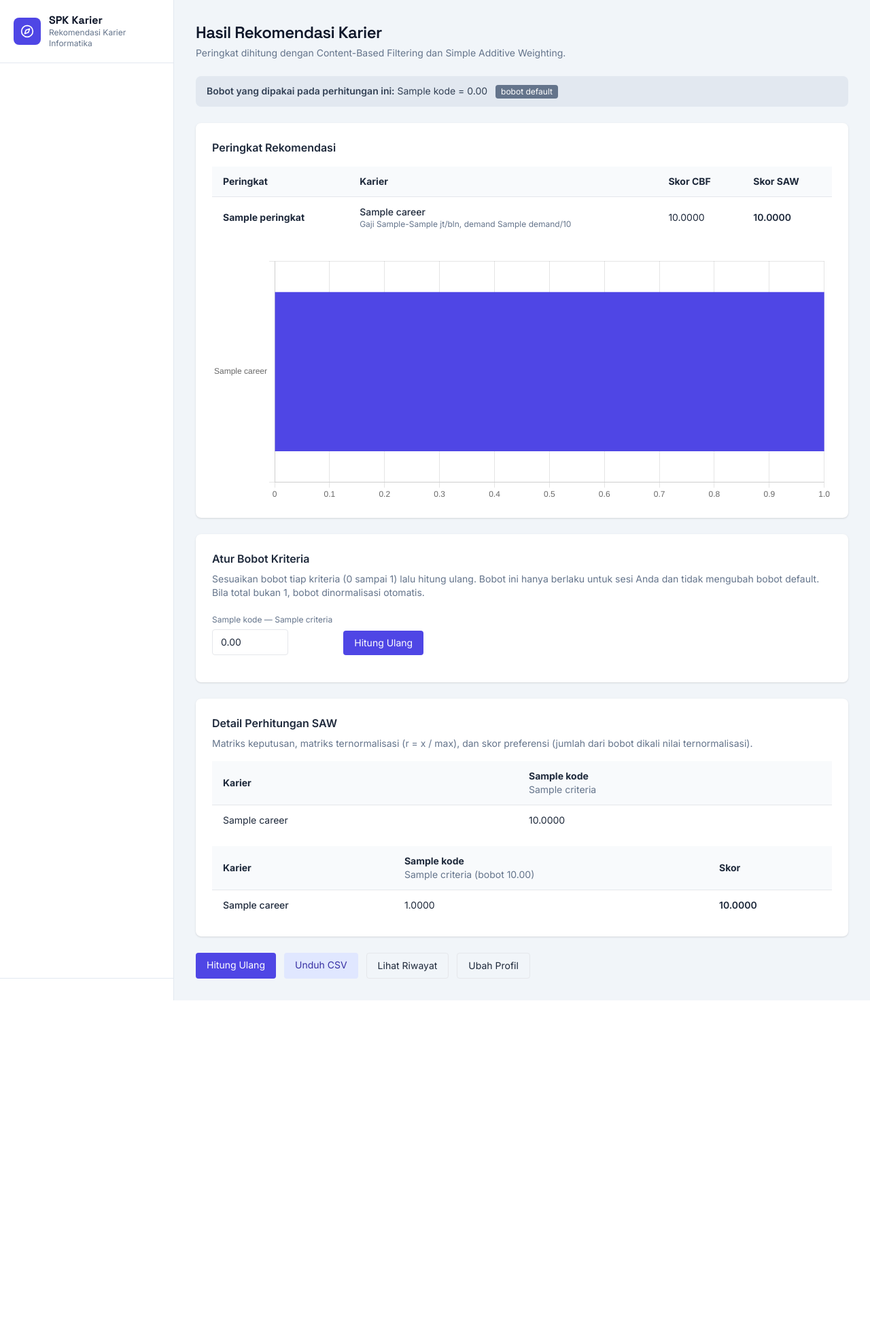
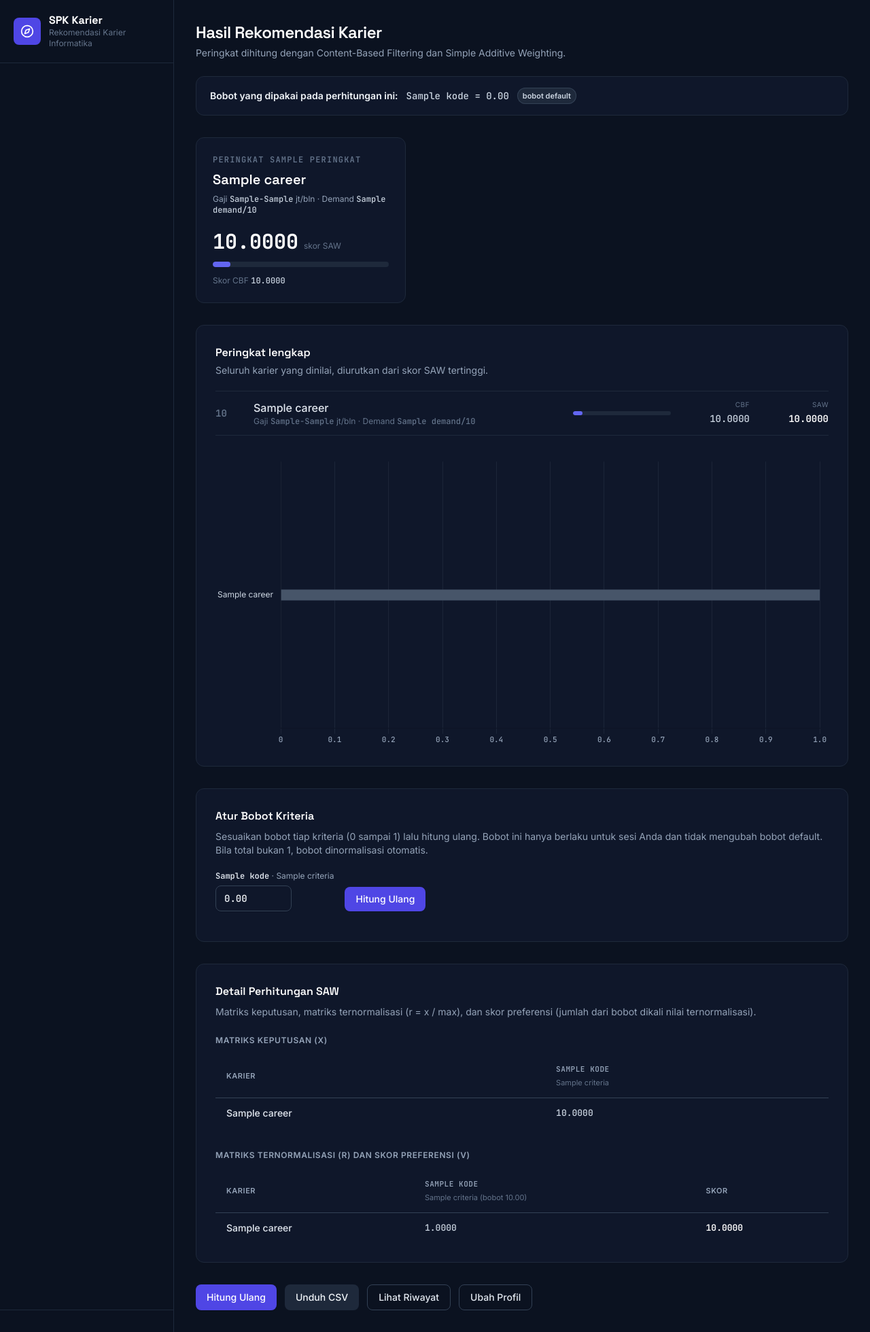
Before and after one commit to yfujust-collab/spk-rekomendasi-karier, a Flask app: template app/templates/spk/hasil.html in a window 1280 px wide. Shown: the whole page at 68% size. Before the commit the page ends 1472 px from the top, so only its background shows below. Run offline with Flask 3, Linux system fonts and the light colour scheme; the template is opened without the code that fills it: most values are stand-ins (such as "Sample title", 1, 10 or a date in 2020); some libraries are stand-ins or nearby versions.

Commit message:
feat(ui): halaman hasil dark dengan podium tiga besar

```diff
--- a/app/templates/spk/hasil.html
+++ b/app/templates/spk/hasil.html
@@ -1,111 +1,146 @@
-{% extends "base.html" %}
+{% extends "base_dark.html" %}
 {% block title %}Hasil Rekomendasi{% endblock %}
 {% block heading %}Hasil Rekomendasi Karier{% endblock %}
 {% block subheading %}Peringkat dihitung dengan Content-Based Filtering dan Simple Additive Weighting.{% endblock %}
 {% block content %}
 
-<div class="rounded-lg px-4 py-3 mb-6 text-sm {% if batch_kustom %}bg-indigo-100 text-indigo-900{% else %}bg-slate-200 text-slate-700{% endif %}">
-  <span class="font-semibold">Bobot yang dipakai pada perhitungan ini:</span>
-  {% for c in detail.criteria %}{{ c.kode }} = {{ '%.2f'|format(bobot_batch[loop.index0]) }}{% if not loop.last %} &middot; {% endif %}{% endfor %}
+{# ---------- Info bobot yang dipakai batch ini ---------- #}
+<div class="card-dark px-5 py-4 mb-8 text-sm flex flex-wrap items-center gap-x-3 gap-y-2">
+  <span class="font-semibold text-slate-100">Bobot yang dipakai pada perhitungan ini:</span>
+  <span class="font-mono text-slate-300">{% for c in detail.criteria %}{{ c.kode }} = {{ '%.2f'|format(bobot_batch[loop.index0]) }}{% if not loop.last %} &middot; {% endif %}{% endfor %}</span>
   {% if batch_kustom %}
-  <span class="inline-block ml-2 bg-indigo-600 text-white text-xs rounded px-2 py-0.5">bobot kustom</span>
+  <span class="badge-kustom-dark">bobot kustom</span>
   {% else %}
-  <span class="inline-block ml-2 bg-slate-500 text-white text-xs rounded px-2 py-0.5">bobot default</span>
+  <span class="badge-default-dark">bobot default</span>
   {% endif %}
   {% if detail.bobot_dinormalisasi %}
-  <span class="block mt-1">Total bobot bukan 1, sehingga bobot dinormalisasi otomatis sebelum perhitungan.</span>
+  <span class="basis-full text-slate-400">Total bobot bukan 1, sehingga bobot dinormalisasi otomatis sebelum perhitungan.</span>
   {% endif %}
 </div>
 
-<div class="bg-white rounded-lg shadow p-6 mb-6">
-  <p class="font-semibold mb-4">Peringkat Rekomendasi</p>
-  <div class="overflow-x-auto mb-6">
+{# ---------- Podium tiga peringkat teratas ---------- #}
+{% macro kartu_podium(r) %}
+<div class="{% if r.peringkat == 1 %}md:order-2{% elif r.peringkat == 2 %}md:order-1{% else %}md:order-3{% endif %}">
+  {% if r.peringkat == 1 %}
+  <div class="rounded-xl border border-violet-500/50 bg-slate-900 p-6 md:-mt-4 md:p-7 shadow-[0_0_50px_-12px_rgba(139,92,246,0.55)]">
+  {% else %}
+  <div class="card-dark p-6">
+  {% endif %}
+    <p class="font-mono text-xs font-semibold uppercase tracking-widest {% if r.peringkat == 1 %}text-violet-300{% else %}text-slate-500{% endif %}">Peringkat {{ r.peringkat }}</p>
+    <p class="font-display {% if r.peringkat == 1 %}text-2xl{% else %}text-xl{% endif %} font-semibold text-white mt-2 leading-snug">{{ r.career.nama }}</p>
+    <p class="text-xs text-slate-400 mt-1.5">Gaji <span class="font-mono text-slate-300">{{ r.career.gaji_min }}-{{ r.career.gaji_max }}</span> jt/bln &middot; Demand <span class="font-mono text-slate-300">{{ r.career.demand }}/10</span></p>
+    <p class="mt-5 flex items-baseline gap-2">
+      <span class="font-mono {% if r.peringkat == 1 %}text-4xl{% else %}text-3xl{% endif %} font-bold text-white">{{ '%.4f'|format(r.skor_saw) }}</span>
+      <span class="text-xs text-slate-500">skor SAW</span>
+    </p>
+    <div class="mt-3 h-2 rounded-full bg-slate-800 overflow-hidden">
+      <div class="score-fill h-full rounded-full {% if r.peringkat == 1 %}bg-violet-500{% else %}bg-indigo-500{% endif %}" style="width: {{ '%.1f'|format(r.skor_saw * 100) }}%"></div>
+    </div>
+    <p class="mt-3 text-xs text-slate-500">Skor CBF <span class="font-mono text-slate-300">{{ '%.4f'|format(r.skor_cbf) }}</span></p>
+  </div>
+</div>
+{% endmacro %}
+
+<div class="grid grid-cols-1 md:grid-cols-3 gap-4 mb-8 items-start">
+  {% for r in rows[:3] %}{{ kartu_podium(r) }}{% endfor %}
+</div>
+
+{# ---------- Peringkat lengkap + grafik ---------- #}
+<div class="card-dark p-6 md:p-7 mb-8">
+  <p class="font-display text-base font-semibold text-white mb-1">Peringkat lengkap</p>
+  <p class="text-sm text-slate-400 mb-5">Seluruh karier yang dinilai, diurutkan dari skor SAW tertinggi.</p>
+  <div class="divide-y divide-slate-800 border-y border-slate-800 mb-7">
+    {% for r in rows %}
+    <div class="grid grid-cols-[2.75rem_1fr_auto] md:grid-cols-[2.75rem_1fr_9rem_6.5rem_6.5rem] items-center gap-3 py-3 {% if r.peringkat == 1 %}bg-violet-400/5{% endif %}">
+      <span class="font-mono text-sm font-semibold {% if r.peringkat == 1 %}text-violet-300{% else %}text-slate-500{% endif %}">{{ '%02d'|format(r.peringkat) }}</span>
+      <span class="min-w-0">
+        <span class="block truncate font-medium {% if r.peringkat == 1 %}text-white{% else %}text-slate-200{% endif %}">{{ r.career.nama }}</span>
+        <span class="block text-xs text-slate-500">Gaji <span class="font-mono">{{ r.career.gaji_min }}-{{ r.career.gaji_max }}</span> jt/bln &middot; Demand <span class="font-mono">{{ r.career.demand }}/10</span></span>
+      </span>
+      <span class="hidden md:block h-1.5 rounded-full bg-slate-800 overflow-hidden">
+        <span class="score-fill block h-full rounded-full {% if r.peringkat == 1 %}bg-violet-500{% else %}bg-indigo-500{% endif %}" style="width: {{ '%.1f'|format(r.skor_saw * 100) }}%"></span>
+      </span>
+      <span class="hidden md:block text-right">
+        <span class="block text-[10px] uppercase tracking-wider text-slate-500">CBF</span>
+        <span class="font-mono text-sm text-slate-300">{{ '%.4f'|format(r.skor_cbf) }}</span>
+      </span>
+      <span class="text-right">
+        <span class="hidden md:block text-[10px] uppercase tracking-wider text-slate-500">SAW</span>
+        <span class="font-mono text-sm font-semibold text-white">{{ '%.4f'|format(r.skor_saw) }}</span>
+      </span>
+    </div>
+    {% endfor %}
+  </div>
+  <div class="relative h-[430px]">
+    <canvas id="chartSkor"></canvas>
+  </div>
+</div>
+
+{# ---------- Panel atur bobot ---------- #}
+<div class="card-dark p-6 md:p-7 mb-8">
+  <p class="font-display text-base font-semibold text-white mb-2">Atur Bobot Kriteria</p>
+  <p class="text-sm text-slate-400 mb-5">Sesuaikan bobot tiap kriteria (0 sampai 1) lalu hitung ulang. Bobot ini hanya berlaku untuk sesi Anda dan tidak mengubah bobot default. Bila total bukan 1, bobot dinormalisasi otomatis.</p>
+  <form method="post" action="{{ url_for('spk.atur_bobot') }}">
+    <div class="flex flex-wrap items-end gap-4 mb-4">
+      {% for c in detail.criteria %}
+      <label class="block">
+        <span class="block text-xs text-slate-400 mb-1.5"><span class="font-mono font-semibold text-slate-200">{{ c.kode }}</span> &middot; {{ c.nama }}</span>
+        <input type="number" name="b{{ loop.index }}" min="0" max="1" step="0.05" value="{{ '%.2f'|format(bobot_sesi[loop.index0]) }}" class="input-dark font-mono w-28">
+      </label>
+      {% endfor %}
+      <button type="submit" class="btn-primary">Hitung Ulang</button>
+    </div>
+  </form>
+  {% if kustom_aktif %}
+  <form method="post" action="{{ url_for('spk.reset_bobot') }}">
+    <button type="submit" class="btn-outline-dark">Kembalikan ke Bobot Default</button>
+  </form>
+  {% endif %}
+</div>
+
+{# ---------- Detail perhitungan SAW ---------- #}
+<div class="card-dark p-6 md:p-7 mb-8">
+  <p class="font-display text-base font-semibold text-white mb-2">Detail Perhitungan SAW</p>
+  <p class="text-sm text-slate-400 mb-6">Matriks keputusan, matriks ternormalisasi (r = x / max), dan skor preferensi (jumlah dari bobot dikali nilai ternormalisasi).</p>
+
+  <p class="text-xs font-semibold uppercase tracking-wider text-slate-400 mb-3">Matriks keputusan (X)</p>
+  <div class="overflow-x-auto mb-8">
     <table class="w-full text-sm">
-      <thead class="bg-slate-50 text-left">
-        <tr>
-          <th class="px-4 py-3">Peringkat</th>
-          <th class="px-4 py-3">Karier</th>
-          <th class="px-4 py-3">Skor CBF</th>
-          <th class="px-4 py-3">Skor SAW</th>
+      <thead>
+        <tr class="border-b border-slate-700">
+          <th class="th-dark">Karier</th>
+          {% for c in detail.criteria %}<th class="th-dark"><span class="font-mono">{{ c.kode }}</span><br><span class="font-normal normal-case tracking-normal text-slate-500">{{ c.nama }}</span></th>{% endfor %}
         </tr>
       </thead>
       <tbody>
-        {% for r in rows %}
-        <tr class="border-t {% if r.peringkat == 1 %}bg-indigo-50{% endif %}">
-          <td class="px-4 py-3 font-bold">{{ r.peringkat }}</td>
-          <td class="px-4 py-3">
-            <p class="font-medium">{{ r.career.nama }}</p>
-            <p class="text-xs text-slate-500">Gaji {{ r.career.gaji_min }}-{{ r.career.gaji_max }} jt/bln, demand {{ r.career.demand }}/10</p>
-          </td>
-          <td class="px-4 py-3">{{ '%.4f'|format(r.skor_cbf) }}</td>
-          <td class="px-4 py-3 font-semibold">{{ '%.4f'|format(r.skor_saw) }}</td>
+        {% for i in range(detail.careers|length) %}
+        <tr class="border-b border-slate-800 last:border-0 transition-colors hover:bg-slate-800/40">
+          <td class="td-dark font-medium text-slate-200">{{ detail.careers[i].nama }}</td>
+          {% for v in detail.matrix[i] %}<td class="td-dark font-mono text-[13px] text-slate-300">{{ '%.4f'|format(v) }}</td>{% endfor %}
         </tr>
         {% endfor %}
       </tbody>
     </table>
   </div>
-  <canvas id="chartSkor" height="120"></canvas>
-</div>
 
-<div class="bg-white rounded-lg shadow p-6 mb-6">
-  <p class="font-semibold mb-2">Atur Bobot Kriteria</p>
-  <p class="text-sm text-slate-500 mb-4">Sesuaikan bobot tiap kriteria (0 sampai 1) lalu hitung ulang. Bobot ini hanya berlaku untuk sesi Anda dan tidak mengubah bobot default. Bila total bukan 1, bobot dinormalisasi otomatis.</p>
-  <form method="post" action="{{ url_for('spk.atur_bobot') }}">
-    <div class="flex flex-wrap items-end gap-4 mb-4">
-      {% for c in detail.criteria %}
-      <label class="block">
-        <span class="text-xs text-slate-500">{{ c.kode }} &mdash; {{ c.nama }}</span>
-        <input type="number" name="b{{ loop.index }}" min="0" max="1" step="0.05" value="{{ '%.2f'|format(bobot_sesi[loop.index0]) }}" class="mt-1 block w-28 border rounded px-3 py-2 text-sm">
-      </label>
-      {% endfor %}
-      <button type="submit" class="bg-indigo-600 text-white rounded px-4 py-2 text-sm hover:bg-indigo-700">Hitung Ulang</button>
-    </div>
-  </form>
-  {% if kustom_aktif %}
-  <form method="post" action="{{ url_for('spk.reset_bobot') }}">
-    <button type="submit" class="border rounded px-4 py-2 text-sm hover:bg-slate-50">Kembalikan ke Bobot Default</button>
-  </form>
-  {% endif %}
-</div>
-
-<div class="bg-white rounded-lg shadow p-6 mb-6">
-  <p class="font-semibold mb-2">Detail Perhitungan SAW</p>
-  <p class="text-sm text-slate-500 mb-4">Matriks keputusan, matriks ternormalisasi (r = x / max), dan skor preferensi (jumlah dari bobot dikali nilai ternormalisasi).</p>
-  <div class="overflow-x-auto mb-4">
-    <table class="w-full text-sm">
-      <thead class="bg-slate-50 text-left">
-        <tr>
-          <th class="px-4 py-3">Karier</th>
-          {% for c in detail.criteria %}<th class="px-4 py-3">{{ c.kode }}<br><span class="font-normal text-slate-500">{{ c.nama }}</span></th>{% endfor %}
-        </tr>
-      </thead>
-      <tbody>
-        {% for i in range(detail.careers|length) %}
-        <tr class="border-t">
-          <td class="px-4 py-3">{{ detail.careers[i].nama }}</td>
-          {% for v in detail.matrix[i] %}<td class="px-4 py-3">{{ '%.4f'|format(v) }}</td>{% endfor %}
-        </tr>
-        {% endfor %}
-      </tbody>
-    </table>
-  </div>
+  <p class="text-xs font-semibold uppercase tracking-wider text-slate-400 mb-3">Matriks ternormalisasi (R) dan skor preferensi (V)</p>
   <div class="overflow-x-auto">
     <table class="w-full text-sm">
-      <thead class="bg-slate-50 text-left">
-        <tr>
-          <th class="px-4 py-3">Karier</th>
-          {% for j in range(detail.criteria|length) %}<th class="px-4 py-3">{{ detail.criteria[j].kode }}<br><span class="font-normal text-slate-500">{{ detail.criteria[j].nama }} (bobot {{ '%.2f'|format(detail.bobot_n[j]) }})</span></th>{% endfor %}
-          <th class="px-4 py-3">Skor</th>
+      <thead>
+        <tr class="border-b border-slate-700">
+          <th class="th-dark">Karier</th>
+          {% for j in range(detail.criteria|length) %}<th class="th-dark"><span class="font-mono">{{ detail.criteria[j].kode }}</span><br><span class="font-normal normal-case tracking-normal text-slate-500">{{ detail.criteria[j].nama }} (bobot {{ '%.2f'|format(detail.bobot_n[j]) }})</span></th>{% endfor %}
+          <th class="th-dark">Skor</th>
         </tr>
       </thead>
       <tbody>
         {% for idx in detail.saw.ranking %}
-        <tr class="border-t">
-          <td class="px-4 py-3 font-medium">{{ detail.careers[idx].nama }}</td>
+        <tr class="border-b border-slate-800 last:border-0 transition-colors hover:bg-slate-800/40">
+          <td class="td-dark font-medium text-slate-200">{{ detail.careers[idx].nama }}</td>
           {% for j in range(detail.criteria|length) %}
-          <td class="px-4 py-3">{{ '%.4f'|format(detail.saw.ternormalisasi[idx][j]) }}</td>
+          <td class="td-dark font-mono text-[13px] text-slate-300">{{ '%.4f'|format(detail.saw.ternormalisasi[idx][j]) }}</td>
           {% endfor %}
-          <td class="px-4 py-3 font-semibold">{{ '%.4f'|format(detail.saw.skor[idx]) }}</td>
+          <td class="td-dark font-mono text-[13px] font-semibold text-white">{{ '%.4f'|format(detail.saw.skor[idx]) }}</td>
         </tr>
         {% endfor %}
       </tbody>
@@ -114,10 +149,10 @@
 </div>
 
 <div class="flex flex-wrap gap-3">
-  <a href="{{ url_for('spk.hitung') }}" class="bg-indigo-600 text-white rounded px-4 py-2 text-sm hover:bg-indigo-700">Hitung Ulang</a>
-  <a href="{{ url_for('spk.export_csv') }}" class="bg-indigo-100 text-indigo-800 rounded px-4 py-2 text-sm hover:bg-indigo-200">Unduh CSV</a>
-  <a href="{{ url_for('spk.riwayat') }}" class="border rounded px-4 py-2 text-sm hover:bg-slate-50">Lihat Riwayat</a>
-  <a href="{{ url_for('spk.profil') }}" class="border rounded px-4 py-2 text-sm hover:bg-slate-50">Ubah Profil</a>
+  <a href="{{ url_for('spk.hitung') }}" class="btn-primary">Hitung Ulang</a>
+  <a href="{{ url_for('spk.export_csv') }}" class="btn-secondary-dark">Unduh CSV</a>
+  <a href="{{ url_for('spk.riwayat') }}" class="btn-outline-dark">Lihat Riwayat</a>
+  <a href="{{ url_for('spk.profil') }}" class="btn-outline-dark">Ubah Profil</a>
 </div>
 {% endblock %}
 
@@ -131,13 +166,37 @@ new Chart(ctx, {
     datasets: [{
       label: 'Skor SAW',
       data: [{% for r in rows %}{{ '%.4f'|format(r.skor_saw) }}{% if not loop.last %}, {% endif %}{% endfor %}],
-      backgroundColor: '#4F46E5'
+      backgroundColor: [{% for r in rows %}{% if r.peringkat == 1 %}'#8B5CF6'{% elif r.peringkat == 2 %}'#6366F1'{% elif r.peringkat == 3 %}'#A5B4FC'{% else %}'#475569'{% endif %}{% if not loop.last %}, {% endif %}{% endfor %}],
+      borderRadius: 4,
+      maxBarThickness: 16
     }]
   },
   options: {
     indexAxis: 'y',
-    plugins: { legend: { display: false } },
-    scales: { x: { beginAtZero: true, max: 1 } }
+    responsive: true,
+    maintainAspectRatio: false,
+    plugins: {
+      legend: { display: false },
+      tooltip: {
+        backgroundColor: '#0F172A',
+        borderColor: '#334155',
+        borderWidth: 1,
+        titleFont: { family: "'Inter', sans-serif" },
+        bodyFont: { family: "'JetBrains Mono', monospace" }
+      }
+    },
+    scales: {
+      x: {
+        beginAtZero: true,
+        max: 1,
+        grid: { color: 'rgba(148, 163, 184, 0.10)' },
+        ticks: { color: '#94A3B8', font: { family: "'JetBrains Mono', monospace", size: 11 } }
+      },
+      y: {
+        grid: { display: false },
+        ticks: { color: '#CBD5E1', font: { family: "'Inter', sans-serif", size: 12 } }
+      }
+    }
   }
 });
 </script>
```
